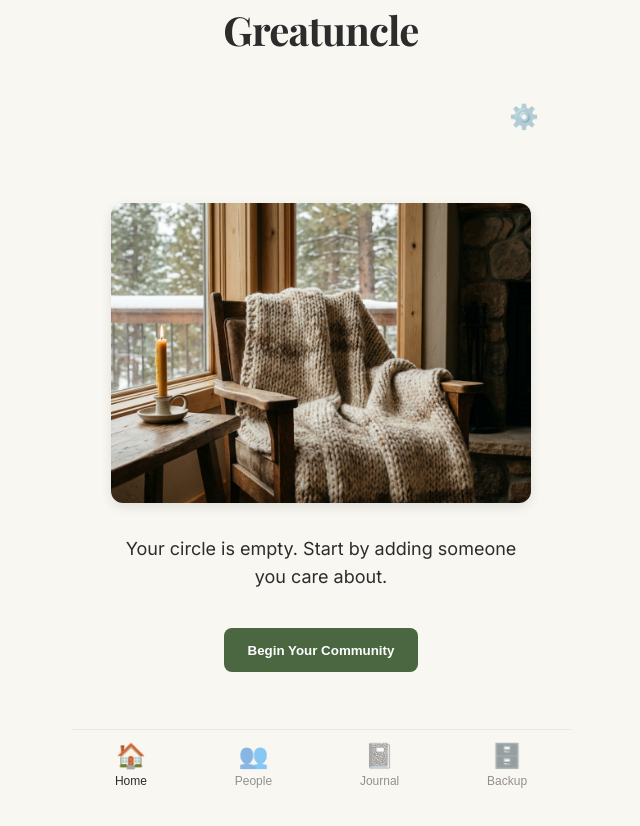
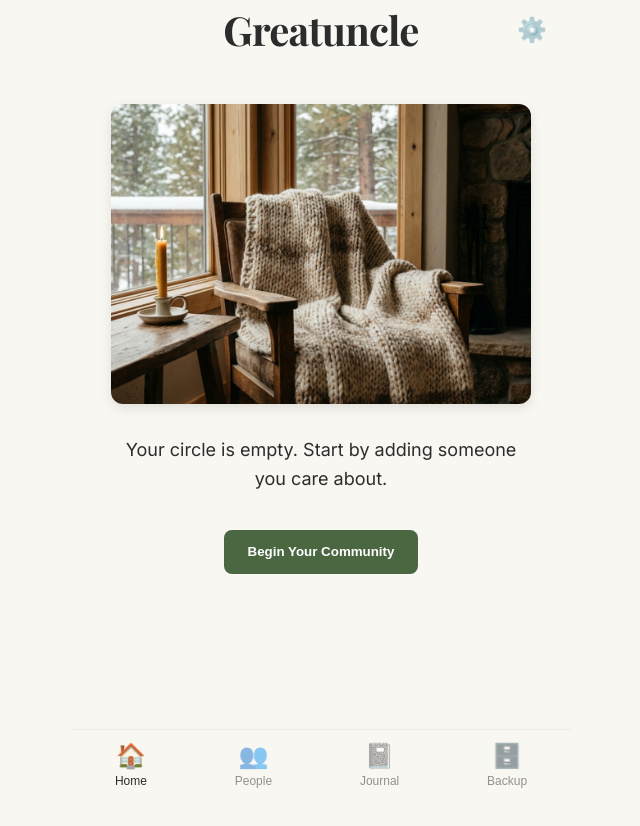
Before and after one commit to raydaly/verdant-gumption-f54368, a plain HTML site: page index.html in a window 1280 px wide. Shown: the whole page, without its empty margins (319-959 px from the left). After the commit the page ends 800 px from the top, so only its background shows below. Drawn offline with nearby package versions, Linux system fonts and the light colour scheme; a web font is replaced by a local one.

Commit message:
Fix homepage brand header with gear icon and remove gap

```diff
--- a/index.html
+++ b/index.html
@@ -25,19 +25,17 @@
 
 <body>
     <div id="main-app">
-        <header class="app-header">
-            <h1 class="brand">Greatuncle</h1>
+        <header class="app-header"
+            style="position: relative; display: flex; justify-content: center; align-items: center; padding: var(--space-sm) var(--space-lg) 0;">
+            <h1 class="brand" style="margin: 0;">Greatuncle</h1>
+            <button class="nav-item nav-header-settings" aria-label="About"
+                style="position: absolute; right: var(--space-lg); background: none; border: none; font-size: 1.5rem; cursor: pointer; opacity: 0.6; padding: 0; outline: none;">⚙️</button>
         </header>
 
         <main id="main-content">
             <!-- Dashboard: The Heart of the App -->
             <section id="daily-suggestions" class="view-section">
-                <header class="section-header"
-                    style="display: flex; justify-content: space-between; align-items: center; padding-top: var(--space-sm); padding-right: var(--space-md);">
-                    <h2 class="subtitle-title" style="visibility: hidden;">Home</h2><button
-                        class="nav-item nav-header-settings" class="nav-item" aria-label="About"
-                        style="background: none; border: none; font-size: 1.5rem; cursor: pointer; opacity: 0.6; padding: 0; outline: none; margin-left: auto;">⚙️</button>
-                </header>
+
                 <!-- Anchor Events (Today's Milestones) -->
                 <div id="anchor-events" class="dashboard-section hidden">
                     <h3 class="section-label">Anchor Events</h3>
--- a/sw.js
+++ b/sw.js
@@ -1,4 +1,4 @@
-const CACHE_NAME = 'greatuncle-v6';
+const CACHE_NAME = 'greatuncle-v7';
 const ASSETS = [
     '/',
     '/index.html',
```
